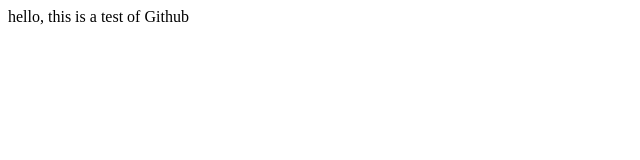
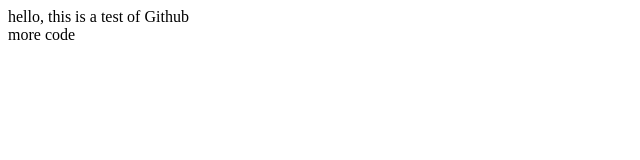
Before and after one commit to misctests/youtube.gittest, a plain HTML site: page WebContent/index.html in a window 1280 px wide. Shown: the full height of the page, 0-640 px from the left. Drawn offline with Linux system fonts and the light colour scheme.

Commit message:
more changes to index

```diff
--- a/WebContent/index.html
+++ b/WebContent/index.html
@@ -5,6 +5,7 @@
 <title>Insert title here</title>
 </head>
 <body>
-  hello, this is a test of Github
+  hello, this is a test of Github <br>
+  more code
 </body>
 </html>
```
